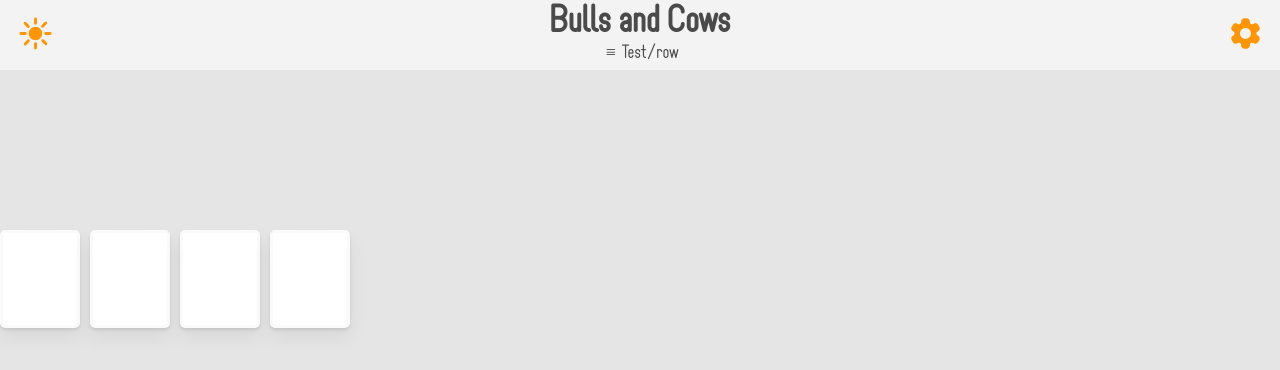
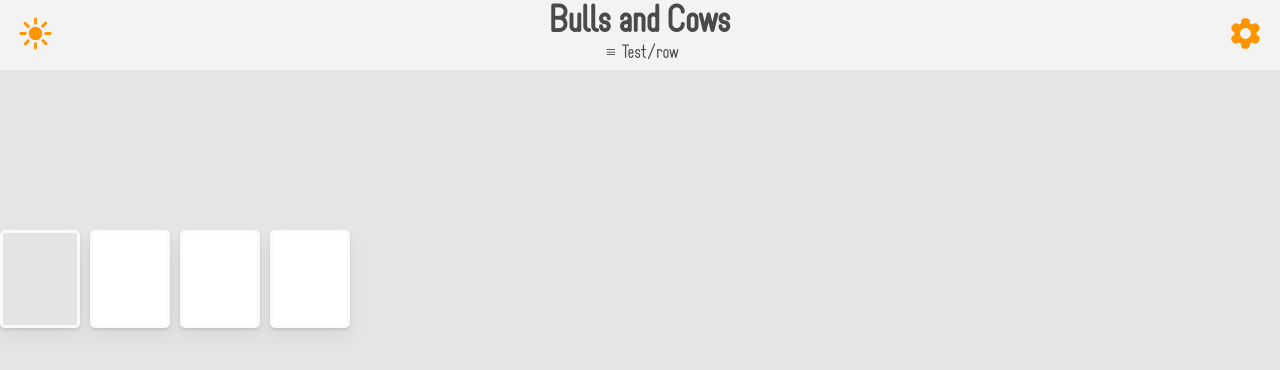
Before and after one commit to c9u11/bulls-and-cows, a React (Create React App) app: page /test/row in a window 1280 px wide. Shown: the top 370 px of the page. Built offline with nearby package versions, Linux system fonts and the light colour scheme.

Commit message:
:dizzy: Digit Animation
- css animation 사용하여 재구현

```diff
--- a/src/components/Content/Digit.tsx
+++ b/src/components/Content/Digit.tsx
@@ -1,5 +1,5 @@
 import React from "react";
-import styled from "styled-components";
+import styled, { keyframes } from "styled-components";
 import { DigitStatus, NumString } from "../../types/type";
 
 interface DigitInterface {
@@ -9,7 +9,65 @@ interface DigitInterface {
   result?: boolean;
 }
 
-const DigitEl = styled.input`
+const keyframesList = {
+  bounce: keyframes`
+    0% {
+      transform: scale(1);
+    }
+    50% {
+      transform: scale(1.13);
+    }
+    100% {
+      transform: scale(1);
+    }
+  `,
+  focus: (initBgColor: string, focusBgColor: string) => keyframes`
+    from {
+      background-color: ${focusBgColor};
+    }
+    to {
+      background-color: ${initBgColor};
+    }
+  `,
+  vibrate: keyframes`
+    0% {
+      transform: rotateZ(0deg);
+    }
+    33% {
+      transform: rotateZ(-3deg);
+    }
+    66% {
+      transform: rotateZ(0deg);
+    }
+    100% {
+      transform: rotateZ(3deg);
+    }
+  `,
+  flipY: (typedBorderColor: string, typedBgColor: string, flipedBorderColor: string, flipedBgColor: string) => keyframes`
+    0% {
+      background-color: ${typedBgColor};
+      border-color: ${typedBorderColor};
+      transform: rotateY(0deg);
+    }
+    50% {
+      background-color: ${typedBgColor};
+      border-color: ${typedBorderColor};
+      transform: rotateY(90deg);
+    }
+    51% {
+      background-color: ${flipedBorderColor};
+      border-color: ${flipedBgColor};
+      transform: rotateY(90deg);
+    }
+    100% {
+      background-color: ${flipedBorderColor};
+      border-color: ${flipedBgColor};
+      transform: rotateY(0deg);
+    }
+  `
+}
+
+const DigitEl = styled.input<{ delay: number }>`
   display: flex;
   justify-content: center;
   align-items: center;
@@ -24,30 +82,36 @@ const DigitEl = styled.input`
   font-size: var(--digit-font-size);
   font-weight: bolder;
   color: ${props => props.theme.textColor};
-  scale: 1;
-  rotateY: 0;
-  rotateZ: 0;
   caret-color: transparent;
-  &:active{
-    background-color: ${props => props.theme.focusBgColor};
-  }
   &.typed{
     border-color: ${props => props.theme.typedBorderColor};
+    animation: ${keyframesList.bounce} 0.2s 0s 1 linear alternate;
   }
   &.error{
     border-color: ${props => props.theme.errorBorderColor};
+    animation: ${keyframesList.vibrate} 0.2s 0s 2 linear alternate;
+  }
+  &:focus{
+    animation: ${props => keyframesList.focus(props.theme.initBgColor, props.theme.focusBgColor)} 0.5s 0s infinite linear alternate;
+  }
+  &.typed:focus{
+    border-color: ${props => props.theme.typedBorderColor};
+    animation: ${keyframesList.bounce} 0.2s 0s 1 linear alternate, ${props => keyframesList.focus(props.theme.initBgColor, props.theme.focusBgColor)} 0.5s 0s infinite linear alternate;
+  }
+  &.error:focus{
+    animation: ${keyframesList.vibrate} 0.2s 0s 2 linear alternate, ${props => keyframesList.focus(props.theme.initBgColor, props.theme.focusBgColor)} 0.5s 0s infinite linear alternate;
   }
   &.empty{
-    background-color: ${props => props.theme.emptyBgColor};
-    border-color: ${props => props.theme.emptyBorderColor};
+    border-color: ${props => props.theme.typedBorderColor};
+    animation: ${props => keyframesList.flipY(props.theme.typedBorderColor, props.theme.initBgColor, props.theme.emptyBorderColor, props.theme.emptyBgColor)} 0.7s ${props => `${props.delay}s`} 1 linear alternate forwards;
   }
   &.half{
-    background-color: ${props => props.theme.halfBgColor};
-    border-color: ${props => props.theme.halfBorderColor};
+    border-color: ${props => props.theme.typedBorderColor};
+    animation: ${props => keyframesList.flipY(props.theme.typedBorderColor, props.theme.initBgColor, props.theme.halfBorderColor, props.theme.halfBgColor)} 0.7s ${props => `${props.delay}s`} 1 linear alternate forwards;
   }
   &.full{
-    background-color: ${props => props.theme.fullBgColor};
-    border-color: ${props => props.theme.fullBorderColor};
+    border-color: ${props => props.theme.typedBorderColor};
+    animation: ${props => keyframesList.flipY(props.theme.typedBorderColor, props.theme.initBgColor, props.theme.fullBorderColor, props.theme.fullBgColor)} 0.7s ${props => `${props.delay}s`} 1 linear alternate forwards;
   }
 `;
 
@@ -64,31 +128,6 @@ const onFocus = () => {
   }
 }
 
-const animationList = {
-  bounce: {
-    scale: [1, 1.13, 1],
-    transition: {
-      type: "spring",
-      duration: 0.2,
-      bounce: 0.5
-    }
-  },
-  vibrate: {
-    rotateZ: [0, -3, 0, 3, 0, -3, 0, 3, 0],
-    transition: {
-      duration: 0.2,
-      bounce: 1
-    }
-  },
-  flipY: {
-    rotateY: [0, 90, 0],
-    transition: {
-      duration: 1,
-      rotateY: { times: [0, 0.5, 1] }
-    }
-  }
-}
-
 export const Digit = React.memo(({ value, status, index, result }: DigitInterface) => {
   return (
     <DigitEl
@@ -100,6 +139,7 @@ export const Digit = React.memo(({ value, status, index, result }: DigitInterfac
       maxLength={1}
       onFocus={onFocus}
       data-index={index}
+      delay={index * 0.6}
       autoComplete="off"
       autoFocus
     ></DigitEl>
```
